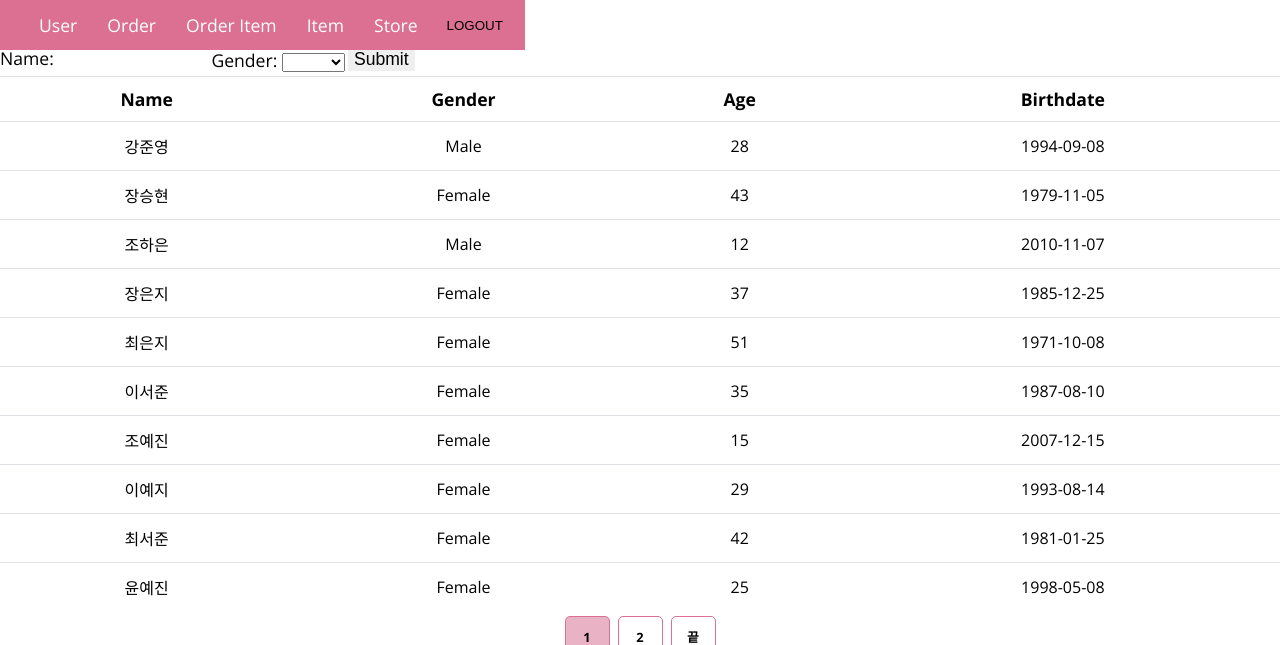
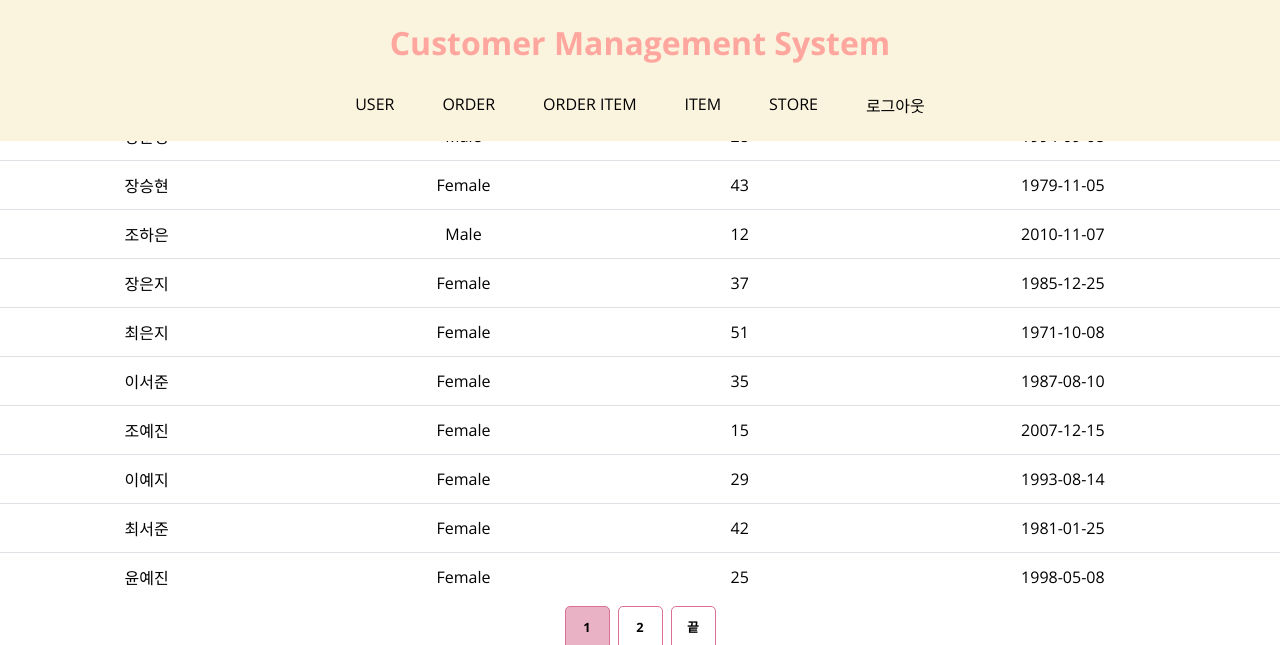
Before and after one commit to Minjoo522/CRM, a Flask app: page /users in a window 1280 px wide. Shown: the top 645 px of the page. Run offline with Flask 3, Linux system fonts and the light colour scheme; the visitor is signed in with stand-in values (Sample User, id 1).

Commit message:
💄 CSS-header

```diff
--- /dev/null
+++ b/static/css/components/header.css
@@ -0,0 +1,35 @@
+.header {
+  position: fixed;
+  width: 100%;
+  padding: 0.5rem 0;
+  top: 0;
+  background-color: var(--color-accent-variant);
+}
+
+.header__title {
+  font-size: 2rem;
+  text-align: center;
+  margin: 0.8rem 0;
+  color: var(--color-accent);
+}
+
+.navbar {
+  display: flex;
+  justify-content: center;
+  align-items: center;
+}
+
+.navbar__menus {
+  display: flex;
+  padding: 1rem;
+  gap: 1rem;
+}
+
+.menu__item {
+  padding: 0.5rem 1rem;
+  transition: border-bottom 250ms ease-in;
+}
+
+.menu__item:hover {
+  border-bottom: 3px solid var(--color-primary);
+}
--- a/static/css/components/nav-bar.css
+++ /dev/null
@@ -1,23 +0,0 @@
-nav {
-  position: fixed;
-  display: flex;
-  align-items: center;
-  justify-content: space-between;
-  top: 0;
-  height: 50px;
-  padding: 8px 16px;
-  background-color: palevioletred;
-}
-
-.menu {
-  display: flex;
-  width: 100%;
-  gap: 14px;
-  padding: 0 15px;
-}
-
-.menu__item {
-  color: white;
-  padding: 8px;
-  font-size: 1.1rem;
-}
--- a/static/css/screens/login.css
+++ b/static/css/screens/login.css
@@ -71,9 +71,9 @@
   height: 40px;
   font-size: 1rem;
   background-color: var(--color-accent);
-
   border-radius: 5px;
   font-weight: bold;
+  box-shadow: rgba(0, 0, 0, 0.25) 0px 25px 50px -12px;
 }
 
 .login__button {
--- a/static/css/screens/signup.css
+++ b/static/css/screens/signup.css
@@ -40,6 +40,7 @@
   background-color: var(--color-accent);
   border-radius: 5px;
   font-weight: bold;
+  box-shadow: rgba(0, 0, 0, 0.25) 0px 25px 50px -12px;
 }
 
 .signup__button {
--- a/static/css/screens/user.css
+++ /dev/null
@@ -1,18 +0,0 @@
-/* Form */
-.user-form {
-  display: flex;
-  align-items: center;
-  gap: 3px;
-  font-size: 1.1rem;
-  margin: 3px 0;
-}
-
-.user-form__name input,
-user-form__gender select {
-  width: 150px;
-  height: 25px;
-}
-
-.user-form__submit {
-  font-size: 1.1rem;
-}
--- a/static/css/style.css
+++ b/static/css/style.css
@@ -4,7 +4,7 @@
 @import 'variables.css';
 
 /* Components */
-@import 'components/nav-bar.css';
+@import 'components/header.css';
 @import 'components/table.css';
 @import 'components/pagination.css';
 
@@ -42,6 +42,7 @@ a {
 
 button {
   background-color: transparent;
+  padding: 0;
   outline: 0;
   border: 0;
 }
@@ -53,3 +54,7 @@ button:hover {
 input {
   border: none;
 }
+
+select {
+  appearance: none;
+}
--- a/templates/components/header.html
+++ b/templates/components/header.html
@@ -1 +1 @@
-<h1>Customer Management System</h1>
+<h1 class="header__title">Customer Management System</h1>
--- a/templates/components/layout.html
+++ b/templates/components/layout.html
@@ -15,7 +15,11 @@
     <title>Customer Management System</title>
   </head>
   <body>
-    {% block content %} {% include "components/header.html" %} {% include
-    "components/navbar.html" %} {% endblock %}
+    {% block content %}
+    <header class="header">
+      {% include "components/header.html" %} {% include "components/navbar.html"
+      %}
+    </header>
+    {% endblock %}
   </body>
 </html>
--- a/templates/components/navbar.html
+++ b/templates/components/navbar.html
@@ -1,10 +1,12 @@
-<nav class="max-width">
-  <ul class="menu">
-    <li><a class="menu__item" href="/users">User</a></li>
-    <li><a class="menu__item" href="/orders">Order</a></li>
-    <li><a class="menu__item" href="/order_items">Order Item</a></li>
-    <li><a class="menu__item" href="/items">Item</a></li>
-    <li><a class="menu__item" href="/stores">Store</a></li>
+<nav class="navbar">
+  <ul class="navbar__menus">
+    <li><a class="menu__item" href="/users">USER</a></li>
+    <li><a class="menu__item" href="/orders">ORDER</a></li>
+    <li><a class="menu__item" href="/order_items">ORDER ITEM</a></li>
+    <li><a class="menu__item" href="/items">ITEM</a></li>
+    <li><a class="menu__item" href="/stores">STORE</a></li>
+    <li>
+      <a class="menu__item" href="{{ url_for('logout.logout') }}">로그아웃</a>
+    </li>
   </ul>
-  <button type="button" onclick="location.href='/login'">LOGOUT</button>
 </nav>
--- a/templates/item_detail.html
+++ b/templates/item_detail.html
@@ -1,5 +1,5 @@
 {% extends "components/layout.html" %} {% block content %} {{ super() }}
-<main>
+<main class="main">
   <table>
     <caption>
       상품 정보
--- a/templates/items.html
+++ b/templates/items.html
@@ -1,5 +1,5 @@
 {% extends "components/layout.html" %} {% block content %} {{ super() }}
-<main>
+<main class="main">
   <form method="get">
     <div>
       <label for="type">Type:</label>
--- a/templates/order_item_detail.html
+++ b/templates/order_item_detail.html
@@ -1,5 +1,5 @@
 {% extends "components/layout.html" %} {% block content %} {{ super() }}
-<main>
+<main class="main">
   <h1>아직 제공되지 않는 화면입니다.</h1>
   <div class="go-back">
     <a href="javascript:history.back()">이전 페이지로 돌아가기</a>
--- a/templates/order_items.html
+++ b/templates/order_items.html
@@ -1,5 +1,5 @@
 {% extends "components/layout.html" %} {% block content %} {{ super() }}
-<main>
+<main class="main">
   <table>
     <tr>
       <th align="left">id</th>
--- a/templates/orders.html
+++ b/templates/orders.html
@@ -1,5 +1,5 @@
 {% extends "components/layout.html" %} {% block content %} {{ super() }}
-<main>
+<main class="main">
   <table>
     <tr>
       <th align="left">id</th>
--- a/templates/store_detail.html
+++ b/templates/store_detail.html
@@ -1,5 +1,5 @@
 {% extends "components/layout.html" %} {% block content %} {{ super() }}
-<main>
+<main class="main">
   <table>
     <caption>
       매장 정보
--- a/templates/stores.html
+++ b/templates/stores.html
@@ -1,5 +1,5 @@
 {% extends "components/layout.html" %} {% block content %} {{ super() }}
-<main>
+<main class="main">
   <!-- Stores Search Form -->
   <form method="get">
     <div>
--- a/templates/user_detail.html
+++ b/templates/user_detail.html
@@ -1,5 +1,5 @@
 {% extends "components/layout.html" %} {% block content %} {{ super() }}
-<main>
+<main class="main">
   <table>
     <caption>
       고객 정보
--- a/views/logout_view.py
+++ b/views/logout_view.py
@@ -1,7 +1,8 @@
-from flask import Blueprint, session
+from flask import Blueprint, session, redirect, url_for
 
 bp = Blueprint('logout', __name__)
 
 @bp.route('/logout')
 def logout():
     session.pop('id', None)
+    return redirect(url_for('index'))
```
